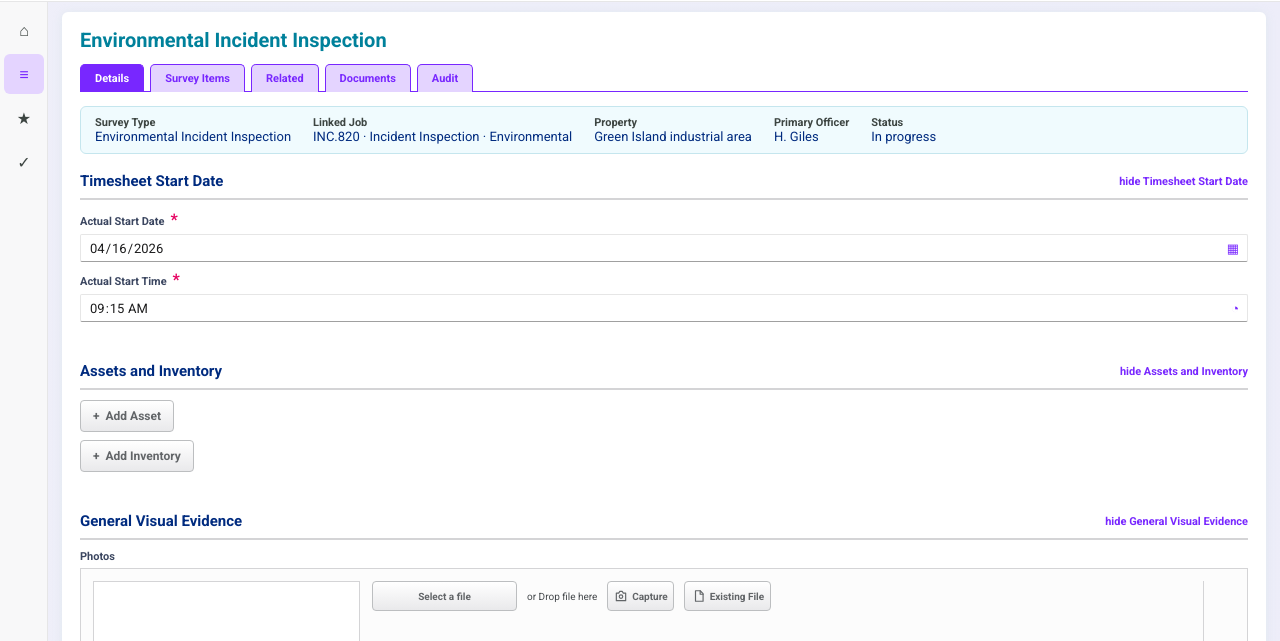
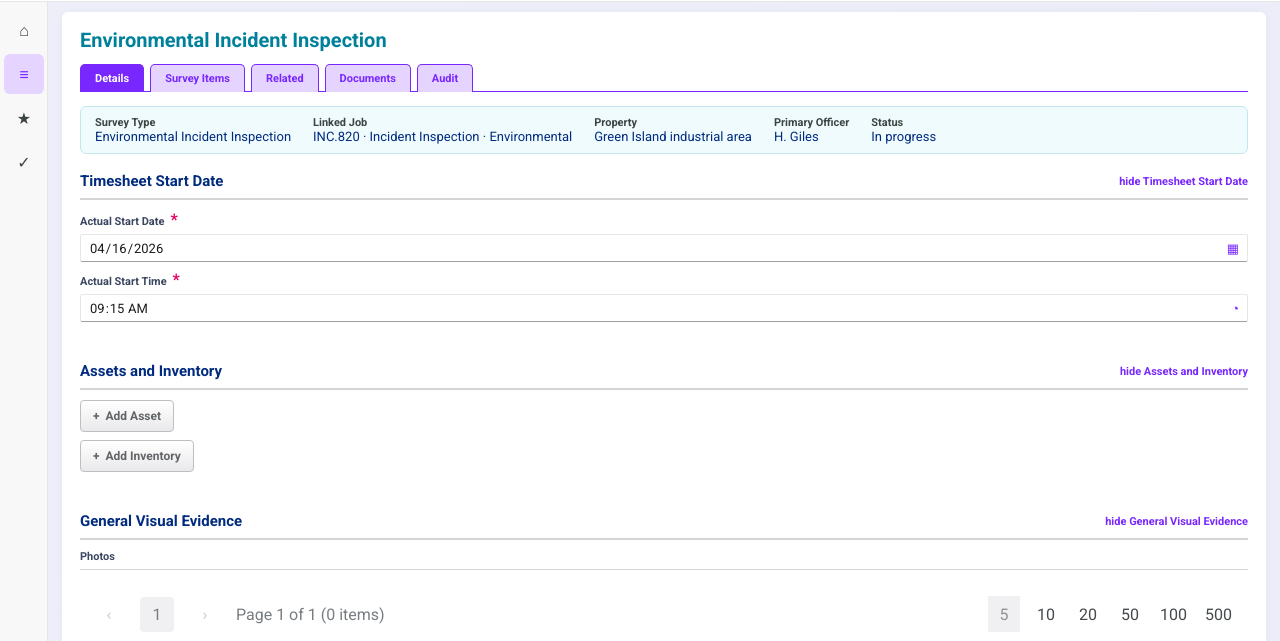
Before and after one commit to andreapickensnz/drss-3982-environmental-incident-inspection, a plain HTML site: page DRSS-3982 Environmental Incident Inspection - Datascape - v1.html in a window 1280 px wide. Shown: the part 153-794 px from the top of the page. Drawn offline with Linux system fonts and the light colour scheme.

Commit message:
Match EII media empty state to survey

```diff
--- a/DRSS-3982 Environmental Incident Inspection - Datascape - v1.html
+++ b/DRSS-3982 Environmental Incident Inspection - Datascape - v1.html
@@ -232,6 +232,7 @@ body.spec-off .part-removed { display: none; }
 
 .field { display: flex; flex-direction: column; gap: var(--ds-field-gap); margin-bottom: var(--ds-field-margin); }
 .label { display: flex; align-items: baseline; gap: 6px; flex-wrap: wrap; }
+.surface-desk .field-media > .label { padding-bottom: 6px; border-bottom: 1px solid var(--divider); }
 .field-help { margin: 2px 0 8px; color: #5c6b7a; font-size: 13px; line-height: 1.4; }
 .label-text { font-size: var(--ds-label-font); font-weight: 700; color: var(--caption); line-height: 1.2; }
 .req { color: var(--pink); font-weight: 700; }
@@ -725,8 +726,8 @@ body.spec-off .repeater-head { margin-bottom: 2px; }
 .ds-media-drop { color: #45494c; font-size: 10px; }
 .ds-media-remove { align-self: stretch; display: grid; place-items: center; border: 0; border-left: 1px solid #d4d4d6; background: transparent; color: #00bce2; cursor: pointer; }
 .ds-media-remove .ds-media-icon { width: 14px; height: 14px; }
-.ds-media-pager { display: flex; align-items: center; gap: 14px; min-height: 58px; padding: 6px 12px; color: #777d82; font-size: 15px; }
-.ds-media-pager button { min-width: 34px; min-height: 36px; border: 0; background: transparent; color: #45494c; font-size: 15px; cursor: pointer; }
+.ds-media-pager { display: flex; align-items: center; gap: 14px; min-height: 58px; padding: 6px 12px; color: #777d82; font-size: 16px; }
+.ds-media-pager button { min-width: 34px; min-height: 36px; border: 0; background: transparent; color: #45494c; font-size: 16px; cursor: pointer; }
 .ds-media-pager button:disabled { color: #c7c9cb; cursor: default; }
 .ds-media-page-current { min-width: 34px; padding: 8px 10px; border-radius: 4px; background: #f0f0f2; text-align: center; }
 .ds-media-page-summary { white-space: nowrap; }
@@ -2753,7 +2754,7 @@ window.ENVINCIDENT_SURVEY = {
 			const next = el("button", null, "›");
 			next.type = "button";
 			next.setAttribute("aria-label", "Next media page");
-			const pageSummary = el("span", "ds-media-page-summary", "Page 1 of 1 (1 items)");
+			const pageSummary = el("span", "ds-media-page-summary", "Page 1 of 1 (0 items)");
 			const pageSizes = el("div", "ds-media-page-sizes");
 			const sizeButtons = [];
 			const updatePager = () => {
@@ -2873,7 +2874,7 @@ window.ENVINCIDENT_SURVEY = {
 			add.append(el("span", "add-icon", "+"), document.createTextNode("Add"));
 			add.addEventListener("click", addRow);
 			wrap.append(list, pager, add);
-			addRow();
+			updatePager();
 			return wrap;
 		}
 		const row = el("div", "media-row");
```
